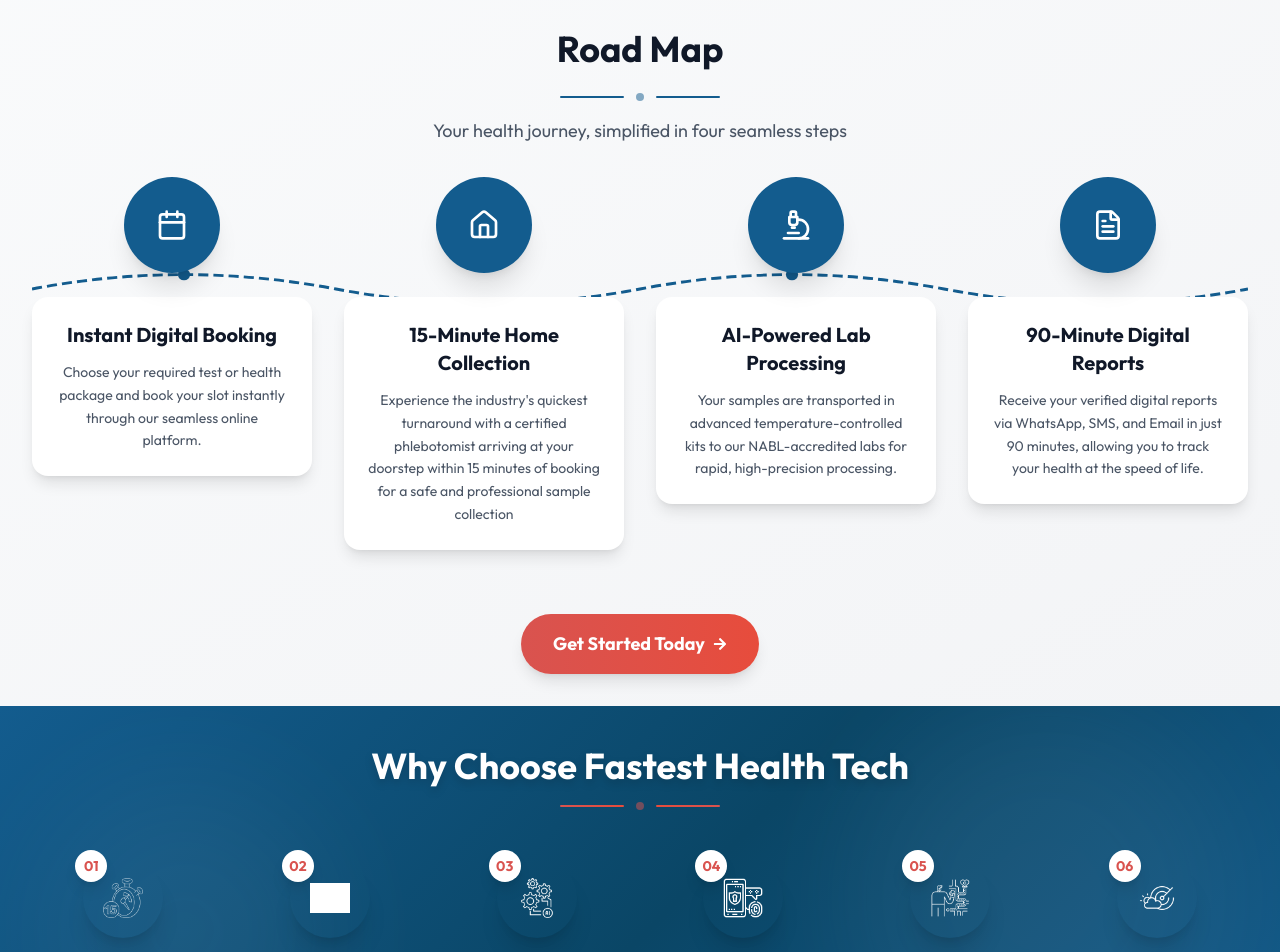
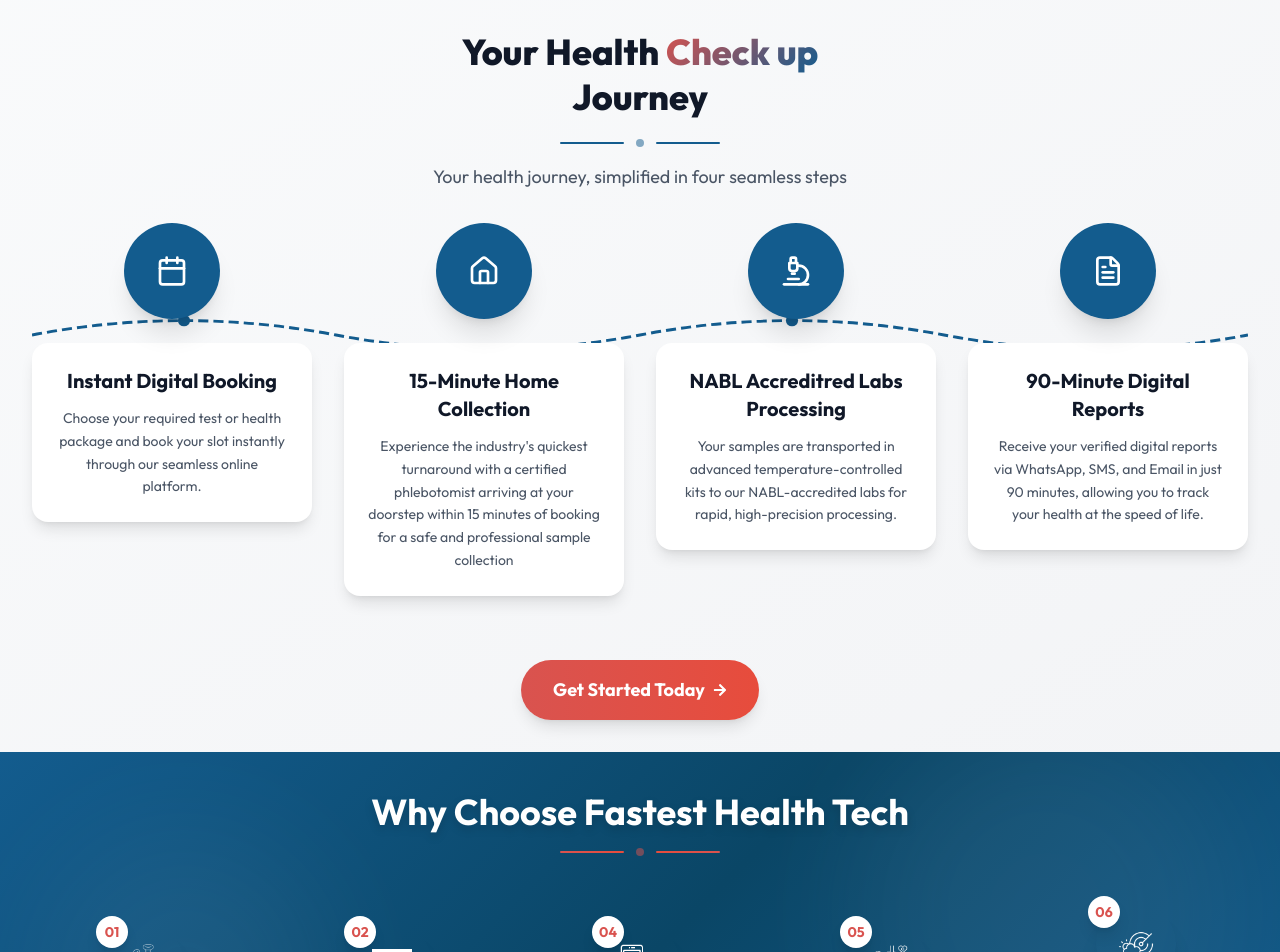
Before and after one commit to crowddevelopers08-arch/fastest-health, a Next.js app: page / in a window 1280 px wide. Shown: the part 1520-2472 px from the top of the page. Built offline with nearby package versions, Linux system fonts and the light colour scheme; grey boxes are pictures that could not be loaded.

Commit message:
fastest health banner image changes1

```diff
--- a/component/contact.tsx
+++ b/component/contact.tsx
@@ -178,7 +178,7 @@ const ContactSection = () => {
           >
             <div className="mb-8 max-sm:mb-3 lg:mb-2 flex flex-col text-center">
               <h3 className="text-3xl font-bold text-gray-900 max-sm:mb-0 mb-2">
-                Schedule Your Visit
+                Book your test now!
               </h3>
               <p className="text-gray-600">
                 Fill out the form and we'll contact you within 15 minutes
--- a/component/hero-section.tsx
+++ b/component/hero-section.tsx
@@ -78,7 +78,7 @@ export default function HeroCarousel() {
                   ))}
         </div> */}
         <div className="relative w-full overflow-hidden rounded-2xl sm:rounded-3xl shadow-2xl bg-white
-                aspect-[8/3] sm:aspect-auto sm:h-[441px] md:h-[300px] lg:h-[443px]">
+                aspect-[8/3] sm:h-[441px] md:h-[300px] lg:h-[443px]">
           {slides.map((slide, index) => (
             <div
               key={slide.id}
--- a/component/road-map.tsx
+++ b/component/road-map.tsx
@@ -27,7 +27,7 @@ const steps: Step[] = [
   },
   {
     number: 3,
-    title: "AI-Powered Lab Processing",
+    title: "NABL Accreditred Labs Processing ",
     description:
       "Your samples are transported in advanced temperature-controlled kits to our NABL-accredited labs for rapid, high-precision processing.",
     icon: <Microscope className="w-8 h-8" />,
@@ -76,10 +76,20 @@ function Roadmap() {
       <div className="max-w-7xl mx-auto">
         {/* Header */}
         <div className="text-center  max-sm:mb-5 mb-8">
-          <h2 className="text-2xl sm:text-4xl font-bold text-gray-900  max-sm:mb-2 mb-4">
-            Road Map
-          </h2>
-          <div className="flex items-center justify-center  max-sm:mt-3 mt-6 space-x-3">
+          <h1 className="text-2xl sm:text-4xl font-extrabold mb-4 leading-tight">
+            <span className="text-gray-900">Your Health </span>
+            <span
+              className="bg-gradient-to-r bg-clip-text text-transparent inline-block transform hover:scale-105 transition-transform duration-300"
+              style={{
+                backgroundImage: "linear-gradient(135deg, #d9534f 0%, #135c8e 100%)",
+              }}
+            >
+               Check up
+            </span>
+            <br />
+            <span className="text-gray-900">Journey</span>
+          </h1>
+          <div className="flex items-center justify-center  max-sm:mt-3 mt-5 space-x-3">
             <div className="w-16 h-0.5 bg-gradient-to-r from-[#135c8e] to-[#135c8e] rounded-full"></div>
             <div className="w-2 h-2 bg-[#135c8e] rounded-full animate-pulse"></div>
             <div className="w-16 h-0.5 bg-gradient-to-r from-[#135c8e] to-[#135c8e] rounded-full"></div>
--- a/component/whywechoose.tsx
+++ b/component/whywechoose.tsx
@@ -17,12 +17,12 @@ const WhyChooseSection = () => {
       number: "02",
       color: "#d9534f",
     },
-    {
-      image: "/settings.png",
-      title: "AI-Driven Processing",
-      number: "03",
-      color: "#d9534f",
-    },
+    // {
+    //   image: "/settings.png",
+    //   title: "AI-Driven Processing",
+    //   number: "03",
+    //   color: "#d9534f",
+    // },
     {
       image: "/smartphone.png",
       title: "Multi-Stage Validation",
@@ -72,8 +72,8 @@ const WhyChooseSection = () => {
         </div>
 
         {/* Features Grid */}
-        <div className="mb-16 max-sm:mb-8">
-          <div className="grid grid-cols-2 md:grid-cols-3 lg:grid-cols-6 gap-8 lg:gap-6">
+        <div className="mb-8 max-sm:mb-8 ">
+          <div className="grid grid-cols-2 md:grid-cols-3 lg:grid-cols-5 items-center gap-8 lg:gap-6">
             {features.map((feature, index) => {
               return (
                 <div
```
